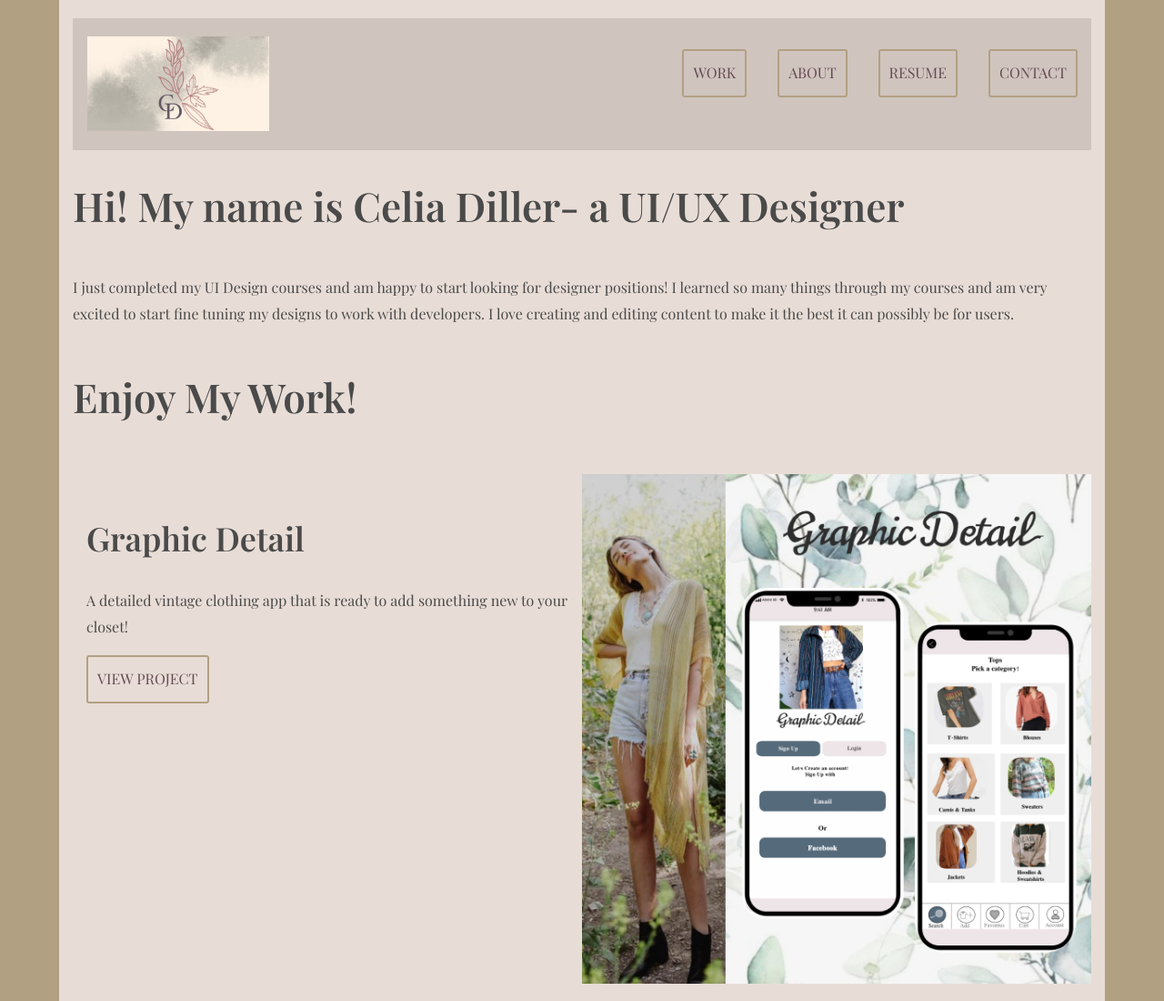
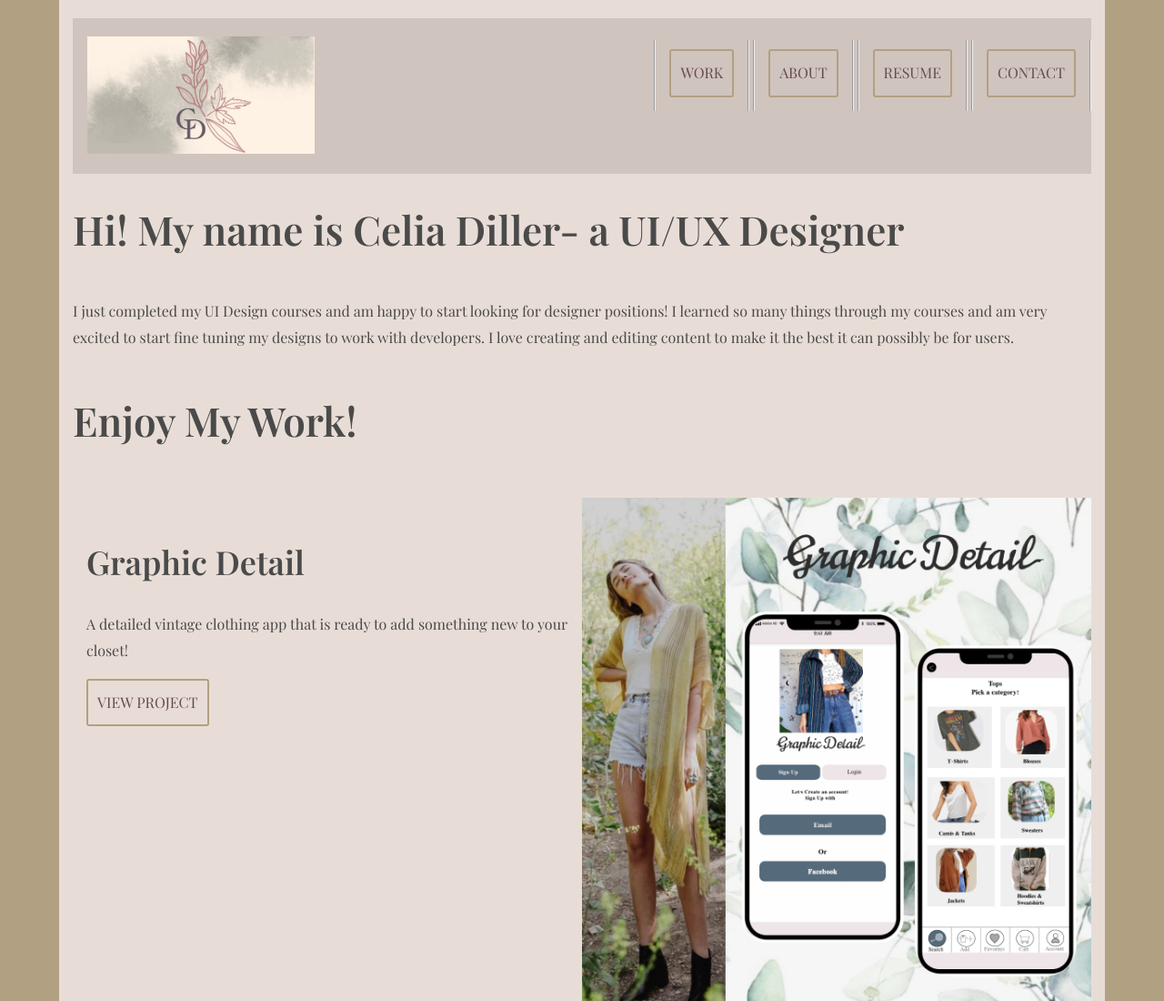
Before and after one commit to cdiller23/Portfolio-Site-Celia-Diller-, a plain HTML site: page index.html in a window 1280 px wide. Shown: the top 1100 px of the page at 91% size. Drawn offline with nearby package versions, Linux system fonts and the light colour scheme.

Commit message:
Update style.css

```diff
--- a/css/style.css
+++ b/css/style.css
@@ -72,6 +72,7 @@ main {
   height: 50px;
   display: inline;
   padding: 10px 15px 18px 15px;
+  border-style: groove;
   border-width: 0px 2px;
 }
 
@@ -252,7 +253,7 @@ nav>ul>li>a {
 }
 
 .logo {
-  max-width: 200px;
+  max-width: 250px;
   padding-left: 16px;
 }
 
```
